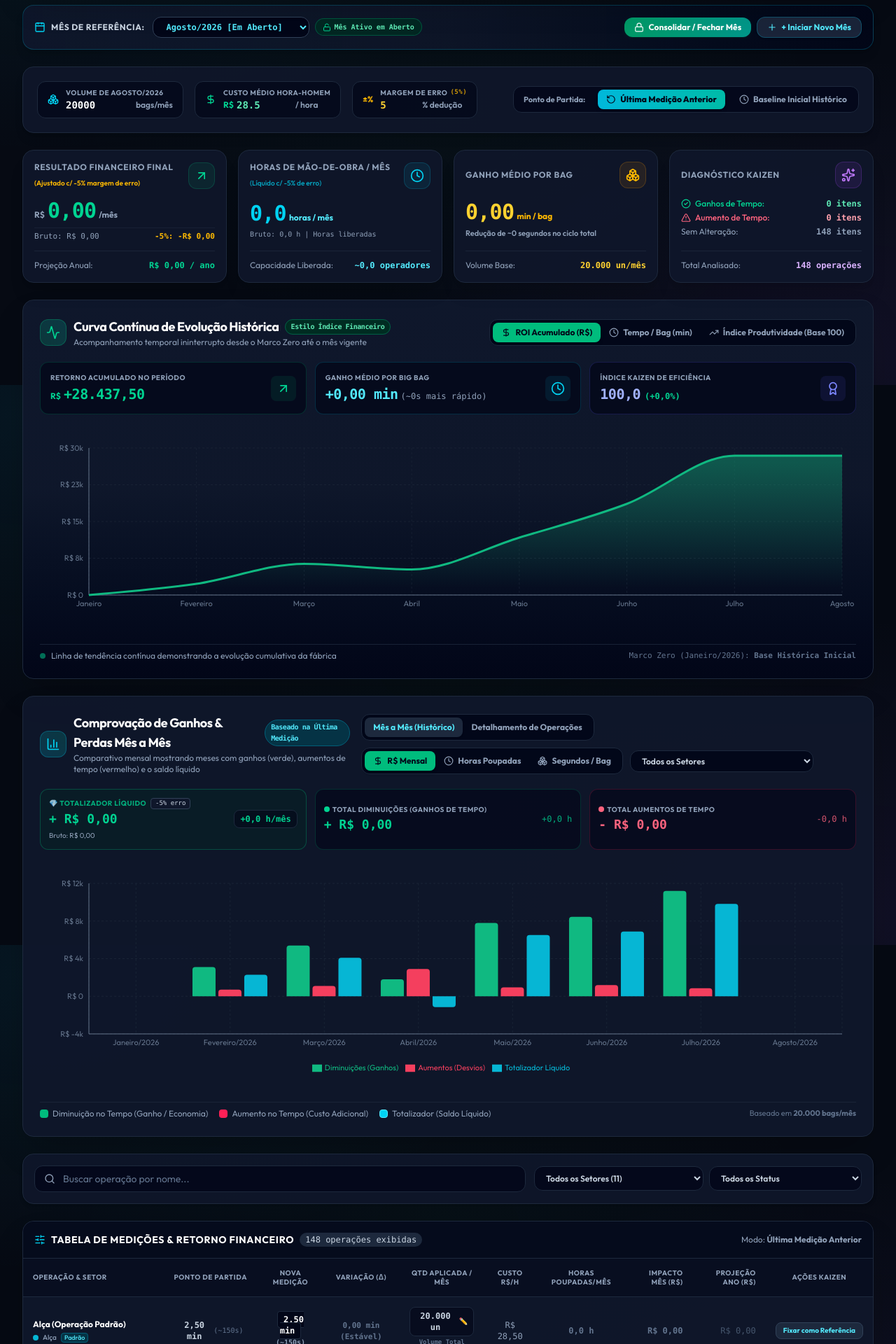
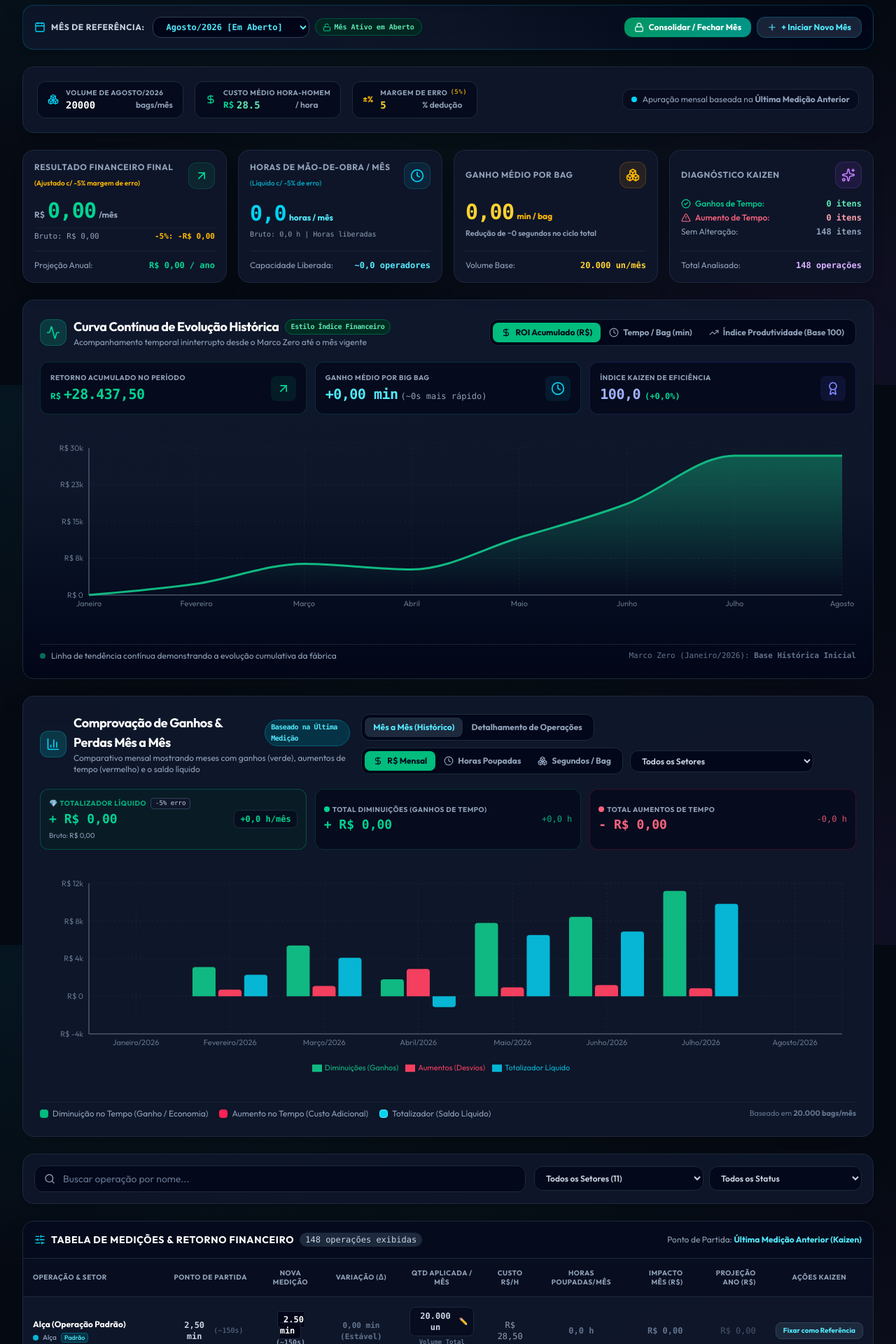
Before and after one commit to Mauthope/bigbag-production-system, a Next.js app: page /indicators in a window 1280 px wide. Shown: the part 250-2170 px from the top of the page at 70% size. Built offline with nearby package versions, Linux system fonts and the light colour scheme.

Commit message:
fix(indicators): remove confusing baseline toggle buttons; streamline monthly Kaizen vs continuous overall index calculation

```diff
--- a/src/app/indicators/page.tsx
+++ b/src/app/indicators/page.tsx
@@ -13,7 +13,6 @@ import {
   SlidersHorizontal,
   CheckCircle2,
   AlertTriangle,
-  RotateCcw,
   Sparkles,
   ArrowRight,
   ChevronDown,
@@ -63,7 +62,6 @@ export default function IndicatorsPage() {
   const monthlyVolume = activeMonthRecord?.volume ?? (financialConfig?.monthlyVolume ?? 20000);
   const defaultHourlyRate = financialConfig?.defaultHourlyRate ?? 28.5;
   const sectorHourlyRates = financialConfig?.sectorHourlyRates ?? {};
-  const comparisonMode = financialConfig?.comparisonBaselineMode ?? 'previous';
   const errorMarginPercent = financialConfig?.errorMarginPercent ?? 5;
 
   // Category Lookup Map
@@ -77,25 +75,14 @@ export default function IndicatorsPage() {
   // Operations enriched with comparison and financial calculation
   const enrichedOperations = useMemo(() => {
     return operations.map(op => {
-      // Determine Baseline / Ponto de Partida
+      // Ponto de Partida do Mês: Sempre a última medição anterior (Ciclo Kaizen Contínuo)
       let baselineTime = op.time;
-
-      if (comparisonMode === 'previous') {
-        // Continuous Kaizen Cycle: compare against penultimate/previous measurement
       if (op.previousTime !== undefined) {
         baselineTime = op.previousTime;
       } else if (op.history && op.history.length > 1) {
         baselineTime = op.history[op.history.length - 2].time;
       } else if (op.initialTime !== undefined) {
         baselineTime = op.initialTime;
-        }
-      } else {
-        // Historical Initial Baseline
-        if (op.initialTime !== undefined) {
-          baselineTime = op.initialTime;
-        } else if (op.history && op.history.length > 0) {
-          baselineTime = op.history[0].time;
-        }
       }
 
       const currentTime = op.time;
@@ -144,7 +131,7 @@ export default function IndicatorsPage() {
         status
       };
     });
-  }, [operations, comparisonMode, monthlyVolume, defaultHourlyRate, sectorHourlyRates]);
+  }, [operations, monthlyVolume, defaultHourlyRate, sectorHourlyRates]);
 
   // Filtered operations
   const filteredOperations = useMemo(() => {
@@ -261,10 +248,6 @@ export default function IndicatorsPage() {
     updateFinancialConfig({ errorMarginPercent: isNaN(num) || num < 0 ? 0 : num });
   };
 
-  const handleModeToggle = (mode: 'previous' | 'initial') => {
-    updateFinancialConfig({ comparisonBaselineMode: mode });
-  };
-
   // Inline baseline edit handler
   const startEditingBaseline = (opId: string, currentBaseline: number) => {
     setEditingBaselineId(opId);
@@ -295,11 +278,7 @@ export default function IndicatorsPage() {
   const saveEditedBaseline = async (opId: string) => {
     const num = parseFloat(tempBaselineValue.replace(',', '.'));
     if (!isNaN(num) && num >= 0) {
-      if (comparisonMode === 'previous') {
       await updateOperationBaseline(opId, undefined, num);
-      } else {
-        await updateOperationBaseline(opId, num, undefined);
-      }
     }
     setEditingBaselineId(null);
   };
@@ -506,38 +485,10 @@ export default function IndicatorsPage() {
 
         </div>
 
-        {/* Comparison Baseline Mode Selector */}
-        <div className="flex items-center gap-2 bg-slate-950/80 p-1 rounded-xl border border-slate-800">
-          <span className="text-[11px] font-bold text-slate-400 px-2.5 hidden sm:inline">
-            Ponto de Partida:
-          </span>
-          <button
-            type="button"
-            onClick={() => handleModeToggle('previous')}
-            className={`px-3 py-1.5 rounded-lg text-xs font-bold transition-all cursor-pointer flex items-center gap-1.5 ${
-              comparisonMode === 'previous'
-                ? 'bg-gradient-to-r from-cyan-500 to-teal-500 text-slate-950 shadow-md font-extrabold'
-                : 'text-slate-400 hover:text-slate-200'
-            }`}
-            title="Ciclo Contínuo Kaizen: Compara com a última medição anterior (a medição anterior vira a referência da próxima)"
-          >
-            <RotateCcw className="w-3.5 h-3.5" />
-            <span>Última Medição Anterior</span>
-          </button>
-
-          <button
-            type="button"
-            onClick={() => handleModeToggle('initial')}
-            className={`px-3 py-1.5 rounded-lg text-xs font-bold transition-all cursor-pointer flex items-center gap-1.5 ${
-              comparisonMode === 'initial'
-                ? 'bg-gradient-to-r from-purple-500 to-indigo-500 text-white shadow-md font-extrabold'
-                : 'text-slate-400 hover:text-slate-200'
-            }`}
-            title="Baseline Histórico: Compara com o ponto de partida original da fábrica"
-          >
-            <Clock className="w-3.5 h-3.5" />
-            <span>Baseline Inicial Histórico</span>
-          </button>
+        {/* Informative Note: Monthly calculation always uses last measurement */}
+        <div className="flex items-center gap-2 px-3 py-1.5 rounded-xl bg-slate-950/60 border border-slate-800 text-xs text-slate-400">
+          <span className="w-2 h-2 rounded-full bg-cyan-400 shrink-0" />
+          <span>Apuração mensal baseada na <strong>Última Medição Anterior</strong></span>
         </div>
 
       </div>
@@ -841,7 +792,7 @@ export default function IndicatorsPage() {
           </div>
 
           <span className="text-xs text-slate-400 hidden sm:inline">
-            Modo: <strong>{comparisonMode === 'previous' ? 'Última Medição Anterior' : 'Baseline Inicial Histórico'}</strong>
+            Ponto de Partida: <strong className="text-cyan-300">Última Medição Anterior (Kaizen)</strong>
           </span>
         </div>
 
```
Lines whose indentation alone changed are shown as unchanged.
